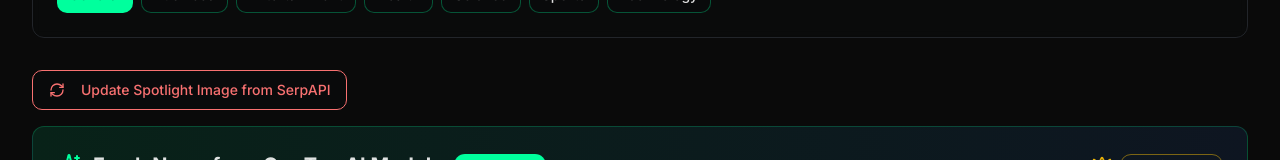
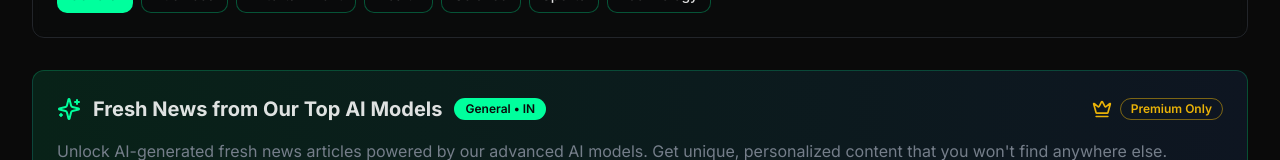
Before and after one commit to Marjina2/ura-nexus-news, a React (Vite) app: page /news in a window 1280 px wide. Shown: the part 532-692 px from the top of the page. Built offline with nearby package versions, Linux system fonts and the light colour scheme; no server answers; the database is empty.

Commit message:
Remove SerpAPI image update button
Remove the button that manually triggers the SerpAPI image update, as the image update will now be handled internally.

```diff
--- a/src/pages/News.tsx
+++ b/src/pages/News.tsx
@@ -10,7 +10,6 @@ import { Button } from '@/components/ui/button';
 import { ArrowLeft } from 'lucide-react';
 import { NewsArticle, useNews } from '@/hooks/useNews';
 import { useScrollAnimation } from '@/hooks/useScrollAnimation';
-import UpdateSpotlightImageButton from '@/components/UpdateSpotlightImageButton';
 
 const News = () => {
   const navigate = useNavigate();
@@ -56,9 +55,6 @@ const News = () => {
             onCategoryChange={setSelectedCategory}
           />
 
-          {/* TEMP ADMIN SPOTLIGHT IMAGE REFRESH (remove when not needed) */}
-          <UpdateSpotlightImageButton />
-
           {/* AI News Section */}
           <div className="scroll-slide-left">
             <AINewsSection
```
